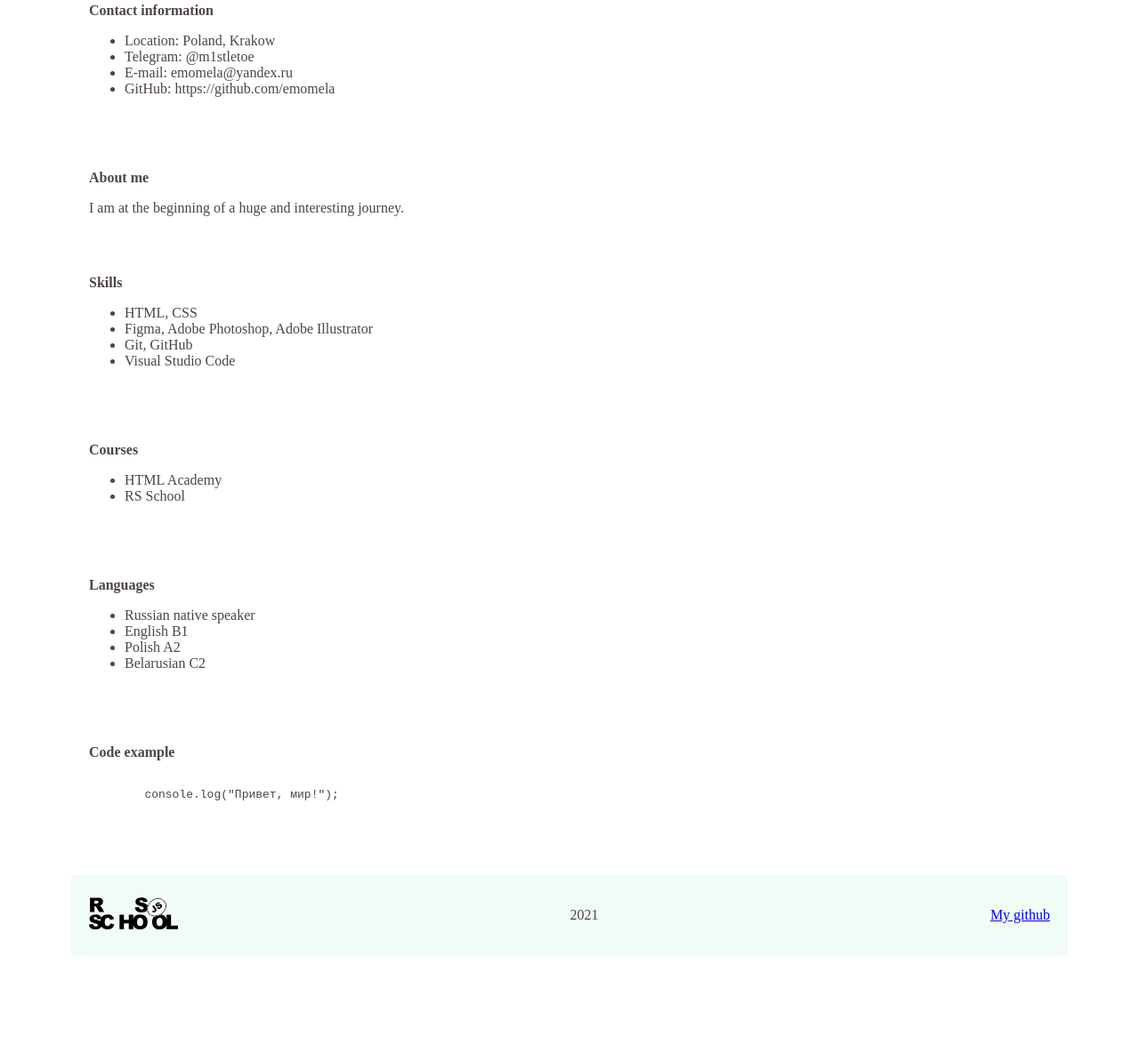
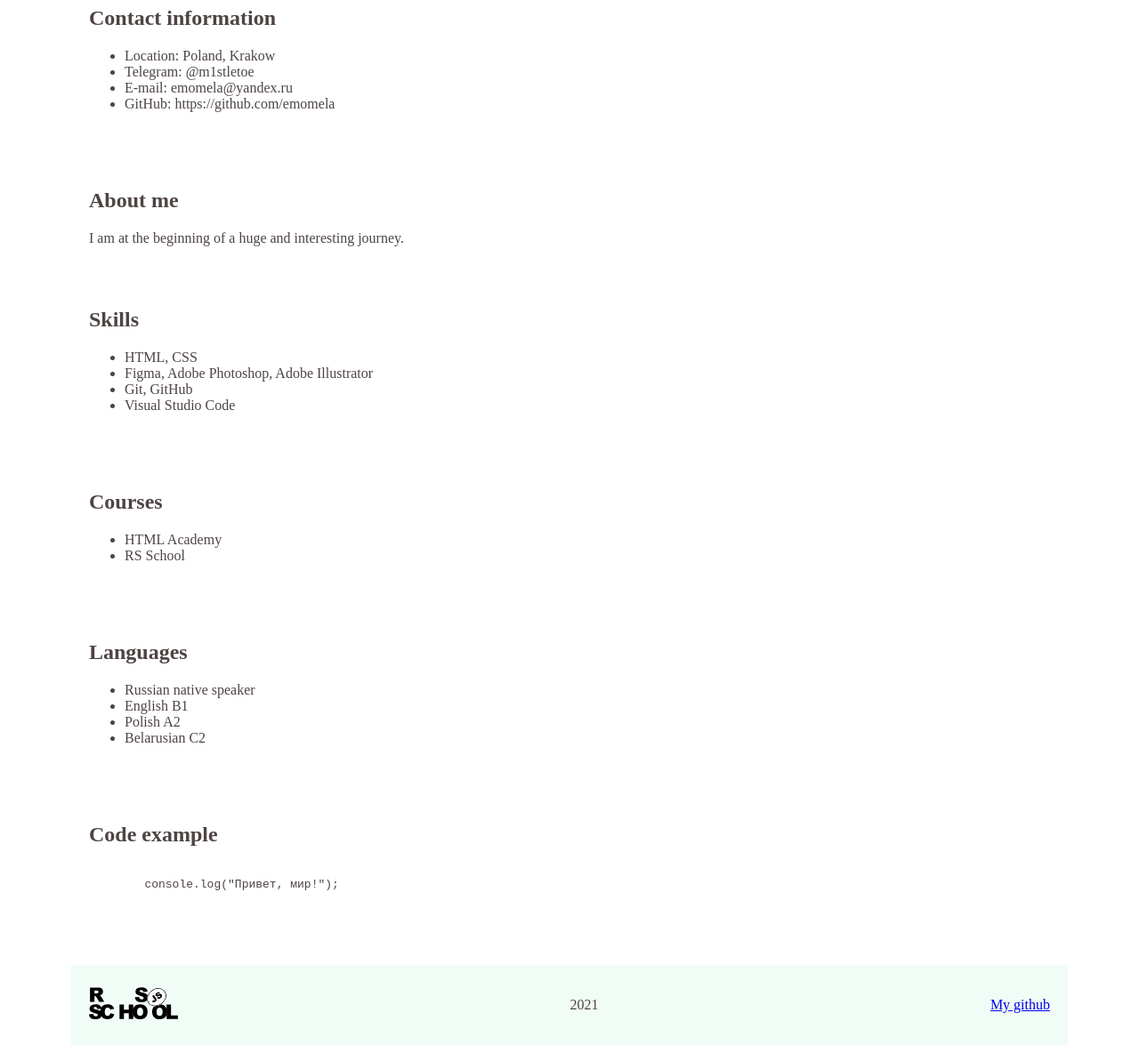
Before and after one commit to emomela/rsschool-cv, a plain HTML site: page index.html in a window 1280 px wide. Shown: the part 133-1308 px from the top of the page at 89% size. Before the commit the page ends 1207 px from the top, so only its background shows below. Drawn offline with Linux system fonts and the light colour scheme.

Commit message:
fix: change tags

```diff
--- a/css/style.css
+++ b/css/style.css
@@ -32,10 +32,6 @@ body {
   box-shadow: 0px 4px 20px rgba(51, 51, 51, 0.15);
 }
 
-.infoblock p {
-  font-weight: bold;
-}
-
 footer {
   background-color: #f0fcf5;
   padding: 20px;
@@ -43,3 +39,7 @@ footer {
   justify-content: space-between;
   align-items: center;
 }
+
+footer img {
+  width: 100px;
+}
--- a/index.html
+++ b/index.html
@@ -14,7 +14,7 @@
   </header>
   <main>
     <section class="infoblock">
-      <p>Contact information</p>
+      <h2>Contact information</h2>
       <ul>
         <li>Location: Poland, Krakow</li>
         <li>Telegram: @m1stletoe</li>
@@ -23,11 +23,11 @@
       </ul>
     </section>
     <section class="infoblock">
-      <p>About me</p>
+      <h2>About me</h2>
       I am at the beginning of a huge and interesting journey.
     </section>
     <section class="infoblock">
-      <p>Skills</p>
+      <h2>Skills</h2>
       <ul>
         <li>HTML, CSS</li>
         <li>Figma, Adobe Photoshop, Adobe Illustrator</li>
@@ -36,14 +36,14 @@
       </ul>
     </section>
     <section class="infoblock">
-      <p>Courses</p>
+      <h2>Courses</h2>
       <ul>
         <li>HTML Academy</li>
         <li>RS School</li>
       </ul>
     </section>
     <section class="infoblock">
-      <p>Languages</p>
+      <h2>Languages</h2>
       <ul>
         <li>Russian native speaker</li>
         <li>English B1</li>
@@ -52,18 +52,19 @@
       </ul>
     </section>
     <section class="infoblock">
-      <p>Code example</p>
+      <h2>Code example</h2>
       <pre>
        <code>
         console.log("Привет, мир!");
        </code>
       </pre>
     </section>
-    <footer>
-      <a href="https://rs.school/js/"><img src="image/rs_school_js.svg" alt="rs_school_js" width="100px"></a>
-      <p>2021</p>
-      <a href="https://github.com/emomela">My github</a>
-    </footer>
+  </main>
+  <footer>
+    <a href="https://rs.school/js/"><img src="image/rs_school_js.svg" alt="rs_school_js"></a>
+    <p>2021</p>
+    <a href="https://github.com/emomela">My github</a>
+  </footer>
 </body>
 
 </html>
```
